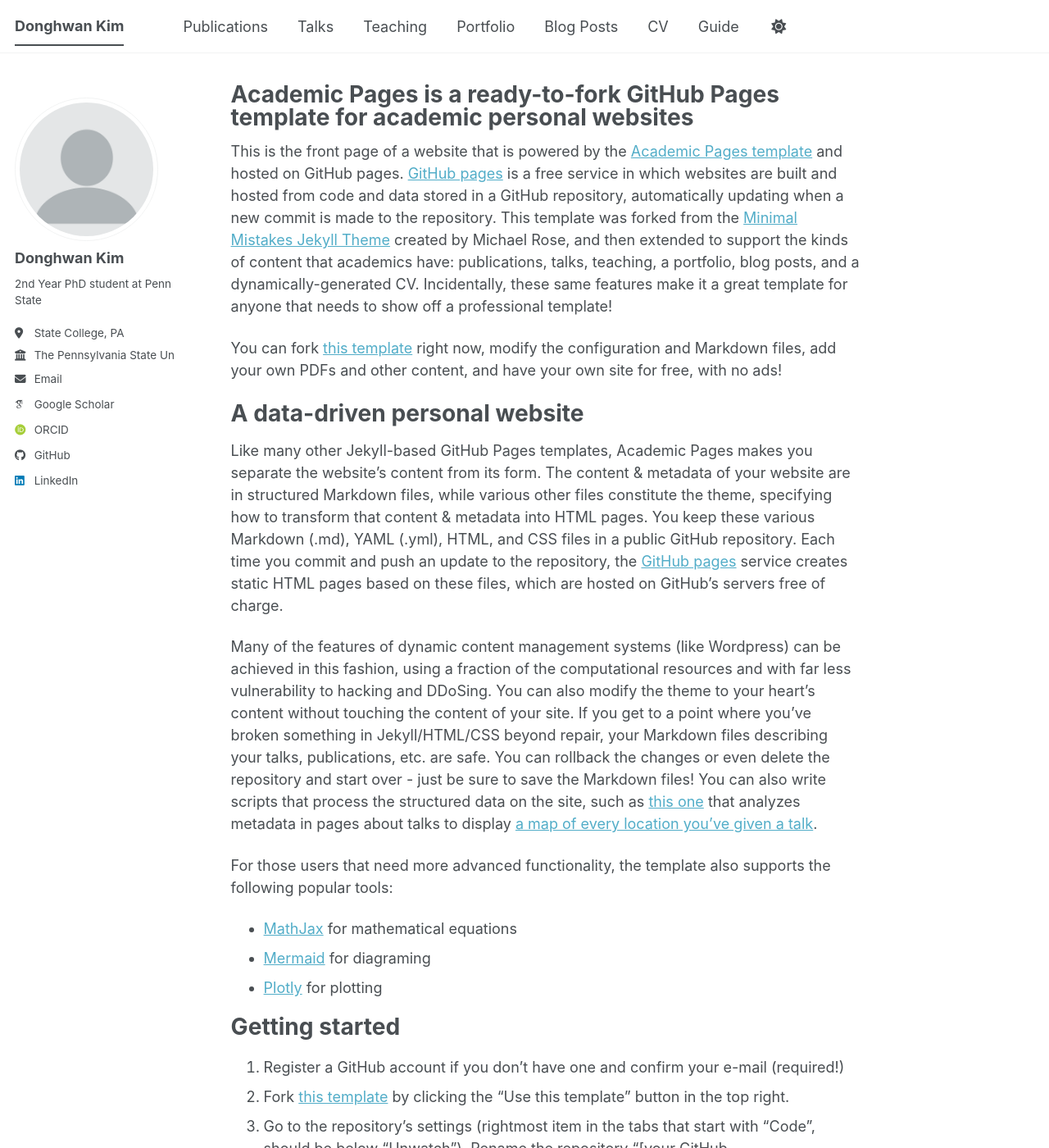
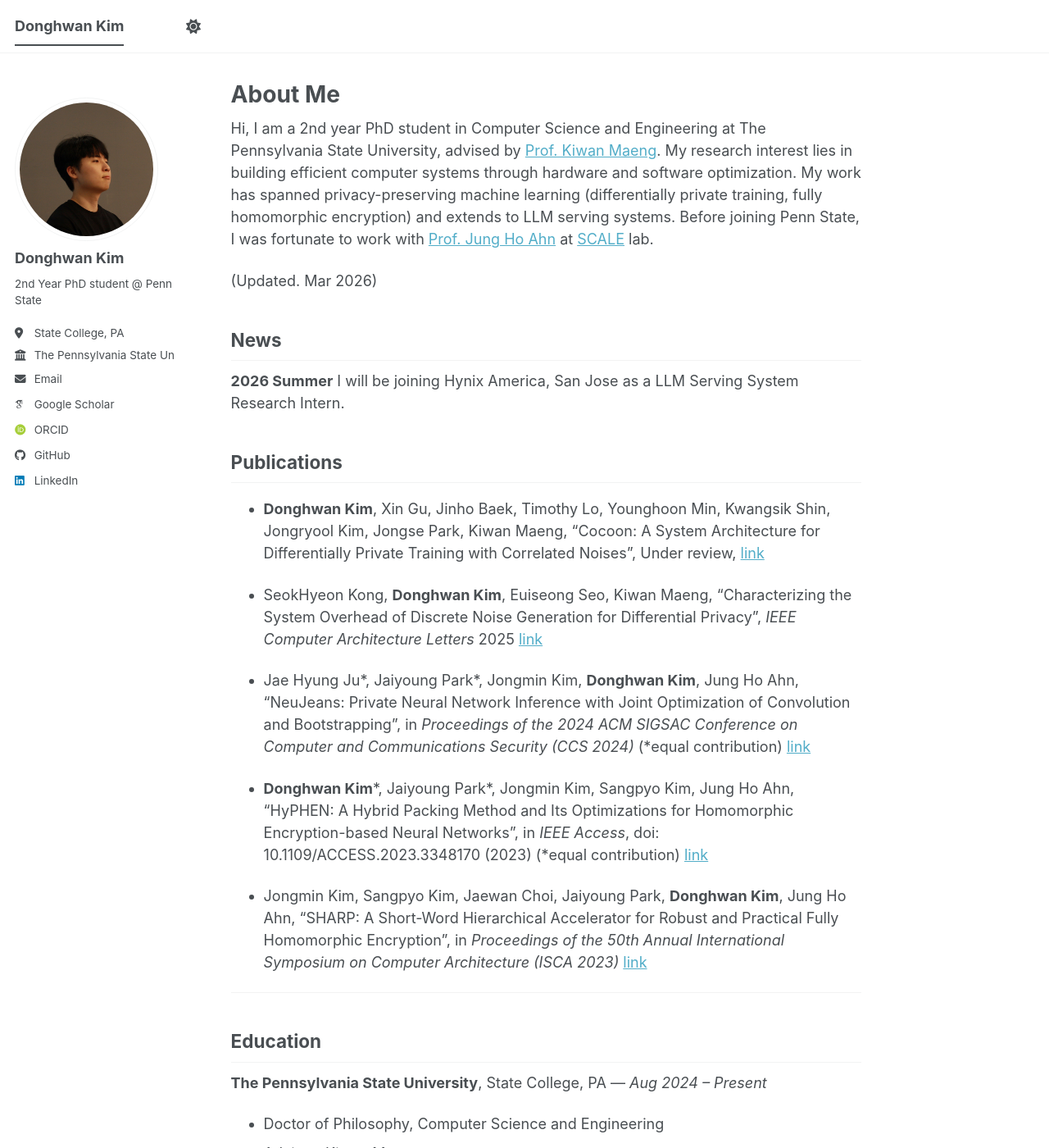
Before and after one commit to heyday98/heyday98.github.io, a Jekyll site: the page built from _pages/about.md, in a window 1280 px wide and 1400 px high. Shown: the whole window at 82% size. Built offline with Jekyll 4.4.1, drawn with Linux system fonts in a browser that asks for light colours; some web fonts are replaced; a script bundle is joined from its source files by our own code; library files that are not in the unit come from our copies; some of the changed text lies outside the part shown.

Commit message:
Updated Interface

```diff
--- a/_config.yml
+++ b/_config.yml
@@ -23,10 +23,10 @@
 #               Additional customization can be done by editing /_includes/author-profile.html
 author:
   # Biographic information
-  avatar           : "profile.png"
+  avatar           : "profile.jpeg"
   name             : "Donghwan Kim"
   pronouns         : # example: "she/her"
-  bio              : "2nd Year PhD student at Penn State"
+  bio              : "2nd Year PhD student @ Penn State"
   location         : "State College, PA"
   employer         : "The Pennsylvania State University"
   uri              : # URL
--- a/_pages/about.md
+++ b/_pages/about.md
@@ -1,56 +1,61 @@
 ---
 permalink: /
-title: "Academic Pages is a ready-to-fork GitHub Pages template for academic personal websites"
+title: "About Me"
 author_profile: true
 redirect_from:
   - /about/
   - /about.html
 ---
 
-This is the front page of a website that is powered by the [Academic Pages template](https://github.com/academicpages/academicpages.github.io) and hosted on GitHub pages. [GitHub pages](https://pages.github.com) is a free service in which websites are built and hosted from code and data stored in a GitHub repository, automatically updating when a new commit is made to the repository. This template was forked from the [Minimal Mistakes Jekyll Theme](https://mmistakes.github.io/minimal-mistakes/) created by Michael Rose, and then extended to support the kinds of content that academics have: publications, talks, teaching, a portfolio, blog posts, and a dynamically-generated CV. Incidentally, these same features make it a great template for anyone that needs to show off a professional template!
+Hi, I am a 2nd year PhD student in Computer Science and Engineering at The Pennsylvania State University, advised by [Prof. Kiwan Maeng](https://kiwanmaeng.com/). My research interest lies in building efficient computer systems through hardware and software optimization. My work has spanned privacy-preserving machine learning (differentially private training, fully homomorphic encryption) and extends to LLM serving systems. Before joining Penn State, I was fortunate to work with [Prof. Jung Ho Ahn](https://geniajh.github.io/) at [SCALE](https://scale.snu.ac.kr/) lab.
 
- You can fork [this template](https://github.com/academicpages/academicpages.github.io) right now, modify the configuration and Markdown files, add your own PDFs and other content, and have your own site for free, with no ads!
+(Updated. Mar 2026)
 
-A data-driven personal website
-======
-Like many other Jekyll-based GitHub Pages templates, Academic Pages makes you separate the website's content from its form. The content & metadata of your website are in structured Markdown files, while various other files constitute the theme, specifying how to transform that content & metadata into HTML pages. You keep these various Markdown (.md), YAML (.yml), HTML, and CSS files in a public GitHub repository. Each time you commit and push an update to the repository, the [GitHub pages](https://pages.github.com/) service creates static HTML pages based on these files, which are hosted on GitHub's servers free of charge.
+## News
+**2026 Summer** I will be joining Hynix America, San Jose as a LLM Serving System Research Intern.
 
-Many of the features of dynamic content management systems (like Wordpress) can be achieved in this fashion, using a fraction of the computational resources and with far less vulnerability to hacking and DDoSing. You can also modify the theme to your heart's content without touching the content of your site. If you get to a point where you've broken something in Jekyll/HTML/CSS beyond repair, your Markdown files describing your talks, publications, etc. are safe. You can rollback the changes or even delete the repository and start over - just be sure to save the Markdown files! You can also write scripts that process the structured data on the site, such as [this one](https://github.com/academicpages/academicpages.github.io/blob/master/talkmap.ipynb) that analyzes metadata in pages about talks to display [a map of every location you've given a talk](https://academicpages.github.io/talkmap.html).
+## Publications
 
-For those users that need more advanced functionality, the template also supports the following popular tools:
-- [MathJax](https://www.mathjax.org/) for mathematical equations
-- [Mermaid](https://mermaid.js.org/) for diagraming
-- [Plotly](https://plotly.com/javascript/) for plotting
+- **Donghwan Kim**, Xin Gu, Jinho Baek, Timothy Lo, Younghoon Min, Kwangsik Shin, Jongryool Kim, Jongse Park, Kiwan Maeng, "Cocoon: A System Architecture for Differentially Private Training with Correlated Noises", Under review, [link](https://arxiv.org/abs/2510.07304)
 
-Getting started
-======
-1. Register a GitHub account if you don't have one and confirm your e-mail (required!)
-1. Fork [this template](https://github.com/academicpages/academicpages.github.io) by clicking the "Use this template" button in the top right.
-1. Go to the repository's settings (rightmost item in the tabs that start with "Code", should be below "Unwatch"). Rename the repository "[your GitHub username].github.io", which will also be your website's URL.
-1. Set site-wide configuration and create content & metadata (see below -- also see [this set of diffs](https://archive.is/3TPas) showing what files were changed to set up [an example site](https://getorg-testacct.github.io) for a user with the username "getorg-testacct")
-1. Upload any files (like PDFs, .zip files, etc.) to the files/ directory. They will appear at https://[your GitHub username].github.io/files/example.pdf.
-1. Check status by going to the repository settings, in the "GitHub pages" section
+- SeokHyeon Kong, **Donghwan Kim**, Euiseong Seo, Kiwan Maeng, "Characterizing the System Overhead of Discrete Noise Generation for Differential Privacy", *IEEE Computer Architecture Letters* 2025 [link](https://ieeexplore.ieee.org/document/11223060)
 
-Site-wide configuration
-------
-The main configuration file for the site is in the base directory in [_config.yml](https://github.com/academicpages/academicpages.github.io/blob/master/_config.yml), which defines the content in the sidebars and other site-wide features. You will need to replace the default variables with ones about yourself and your site's github repository. The configuration file for the top menu is in [_data/navigation.yml](https://github.com/academicpages/academicpages.github.io/blob/master/_data/navigation.yml). For example, if you don't have a portfolio or blog posts, you can remove those items from that navigation.yml file to remove them from the header.
+- Jae Hyung Ju\*, Jaiyoung Park\*, Jongmin Kim, **Donghwan Kim**, Jung Ho Ahn, "NeuJeans: Private Neural Network Inference with Joint Optimization of Convolution and Bootstrapping", in *Proceedings of the 2024 ACM SIGSAC Conference on Computer and Communications Security (CCS 2024)* (\*equal contribution) [link](https://arxiv.org/pdf/2312.04356)
 
-Create content & metadata
-------
-For site content, there is one Markdown file for each type of content, which are stored in directories like _publications, _talks, _posts, _teaching, or _pages. For example, each talk is a Markdown file in the [_talks directory](https://github.com/academicpages/academicpages.github.io/tree/master/_talks). At the top of each Markdown file is structured data in YAML about the talk, which the theme will parse to do lots of cool stuff. The same structured data about a talk is used to generate the list of talks on the [Talks page](https://academicpages.github.io/talks), each [individual page](https://academicpages.github.io/talks/2012-03-01-talk-1) for specific talks, the talks section for the [CV page](https://academicpages.github.io/cv), and the [map of places you've given a talk](https://academicpages.github.io/talkmap.html) (if you run this [python file](https://github.com/academicpages/academicpages.github.io/blob/master/talkmap.py) or [Jupyter notebook](https://github.com/academicpages/academicpages.github.io/blob/master/talkmap.ipynb), which creates the HTML for the map based on the contents of the _talks directory).
+- **Donghwan Kim**\*, Jaiyoung Park\*, Jongmin Kim, Sangpyo Kim, Jung Ho Ahn, "HyPHEN: A Hybrid Packing Method and Its Optimizations for Homomorphic Encryption-based Neural Networks", in *IEEE Access*, doi: 10.1109/ACCESS.2023.3348170 (2023) (\*equal contribution) [link](https://arxiv.org/pdf/2302.02407)
 
-**Markdown generator**
+- Jongmin Kim, Sangpyo Kim, Jaewan Choi, Jaiyoung Park, **Donghwan Kim**, Jung Ho Ahn, "SHARP: A Short-Word Hierarchical Accelerator for Robust and Practical Fully Homomorphic Encryption", in *Proceedings of the 50th Annual International Symposium on Computer Architecture (ISCA 2023)* [link](https://dl.acm.org/doi/10.1145/3579371.3589053)
 
-The repository includes [a set of Jupyter notebooks](https://github.com/academicpages/academicpages.github.io/tree/master/markdown_generator
-) that converts a CSV containing structured data about talks or presentations into individual Markdown files that will be properly formatted for the Academic Pages template. The sample CSVs in that directory are the ones I used to create my own personal website at stuartgeiger.com. My usual workflow is that I keep a spreadsheet of my publications and talks, then run the code in these notebooks to generate the Markdown files, then commit and push them to the GitHub repository.
+---
 
-How to edit your site's GitHub repository
-------
-Many people use a git client to create files on their local computer and then push them to GitHub's servers. If you are not familiar with git, you can directly edit these configuration and Markdown files directly in the github.com interface. Navigate to a file (like [this one](https://github.com/academicpages/academicpages.github.io/blob/master/_talks/2012-03-01-talk-1.md) and click the pencil icon in the top right of the content preview (to the right of the "Raw | Blame | History" buttons). You can delete a file by clicking the trashcan icon to the right of the pencil icon. You can also create new files or upload files by navigating to a directory and clicking the "Create new file" or "Upload files" buttons.
+## Education
 
-Example: editing a Markdown file for a talk
-![Editing a Markdown file for a talk](/images/editing-talk.png)
+**The Pennsylvania State University**, State College, PA — *Aug 2024 – Present*
+- Doctor of Philosophy, Computer Science and Engineering
+- Advisor: Kiwan Maeng
 
-For more info
-------
-More info about configuring Academic Pages can be found in [the guide](https://academicpages.github.io/markdown/), the [growing wiki](https://github.com/academicpages/academicpages.github.io/wiki), and you can always [ask a question on GitHub](https://github.com/academicpages/academicpages.github.io/discussions). The [guides for the Minimal Mistakes theme](https://mmistakes.github.io/minimal-mistakes/docs/configuration/) (which this theme was forked from) might also be helpful.
+**Seoul National University (SNU)**, Seoul, Korea — *Mar 2022 – Feb 2024*
+- Master of Science, Interdisciplinary Program in Artificial Intelligence
+- Advisor: Jung Ho Ahn
+
+**Seoul National University (SNU)**, Seoul, Korea — *Mar 2016 – Feb 2022*
+- Bachelor of Science in Electrical and Computer Engineering (\*2-years leave due to military service)
+
+---
+
+## Work Experience
+
+**LLM Serving System Research Intern** - SK Hynix America - *May 2026 - Aug 2026*
+- To be updated
+
+
+## Teaching Experience
+
+**Introduction to Computer Architecture (CMPEN 431)** — *Fall 2025*
+- Weekly recitation, grading assignments
+
+**Computer Organization and Design (CMPEN 331)** — *Fall 2024*
+- Weekly recitation and office hours; grading assignments and exams
+
+**Programming Methodology** — *Spring 2022*
+- Taught weekly lab sessions / Implemented C++ final term project
```
Also changed, not shown: _data/navigation.yml (+2 -33 lines), images/profile.jpeg (added).
